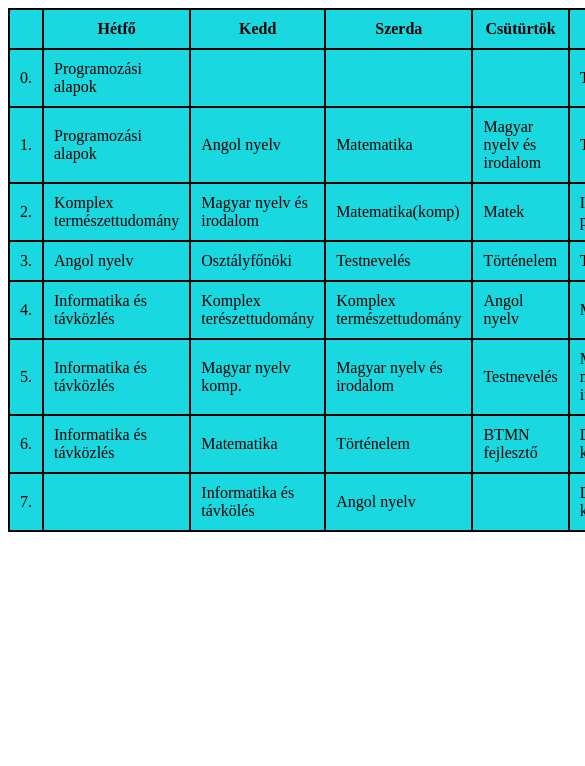
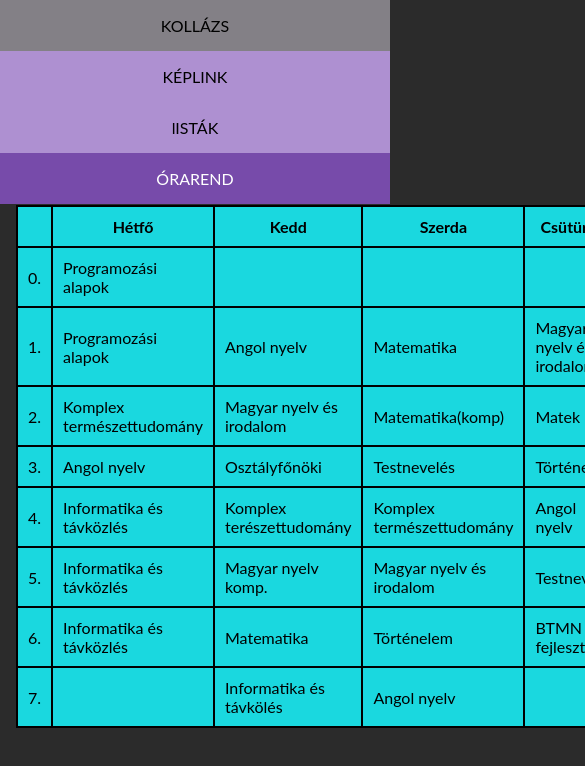
Before and after one commit to alboke01/orarend, a plain HTML site: page orarend.html in a window 390 px wide. Shown: the top 766 px of the page, 585 px wide, since content can reach past the window. Drawn offline with Linux system fonts and the light colour scheme.

Commit message:
Update orarend.html

```diff
--- a/orarend.html
+++ b/orarend.html
@@ -1,3 +1,4 @@
+
 <!DOCTYPE html>
 <html lang="HU">
 <head>
@@ -12,10 +13,71 @@
             border-collapse: collapse;}
 
         th, td {padding: 10px;}
+      body {
+        margin: 0;
+        font-family: "Lato", sans-serif;
+      }
+
+      .sidebar {
+        margin: 0;
+        padding: 0;
+        width: 200px;
+        background-color: #AE90D1;
+        position: fixed;
+        height: 100%;
+        overflow: auto;
+      }
+
+      .sidebar a {
+        display: block;
+        color: black;
+        padding: 16px;
+        text-decoration: none;
+      }
+
+      .sidebar a.active {
+        background-color: #774BAA;
+        color: white;
+      }
+
+      .sidebar a:hover:not(.active) {
+        background-color:#838086 ;
+        color: black;
+      }
+
+      div.content {
+        margin-left: 200px;
+        padding: 1px 16px;
+        height: 1000px;
+      }
+
+      @media screen and (max-width: 700px) {
+        .sidebar {
+          width: 100%;
+          height: auto;
+          position: relative;
+        }
+        .sidebar a {float: left;}
+        div.content {margin-left: 0;}
+      }
+
+      @media screen and (max-width: 400px) {
+        .sidebar a {
+          text-align: center;
+          float: none;
+        }
+      }
     </style>
     <title>Órarend</title>
 </head>
-<body>
+<body style="background-color: #2B2B2B;">
+    <div class="sidebar">
+           <a  href="https://aeszter01.github.io/kollazs/">KOLLÁZS</a>
+            <a href="https://aeszter01.github.io/kollazs/keplink.html">KÉPLINK</a>
+            <a href="https://alboke01.github.io/listak/">lISTÁK</a>
+            <a class="active" href="https://aeszter01.github.io/orarend/">ÓRAREND</a>
+    </div>
+    <div class="content">
     <table>
         <thead>
 
@@ -96,5 +158,6 @@
             </tr>
         </tbody>
     </table>
+    </div>
 </body>
 </html>
```
